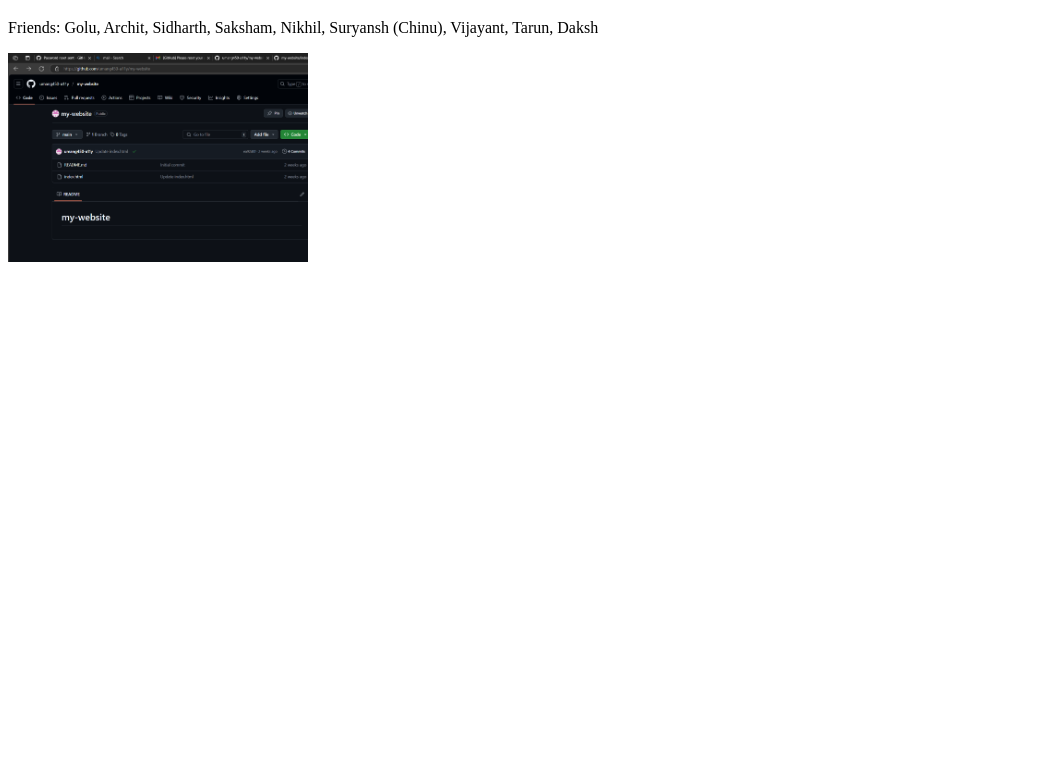
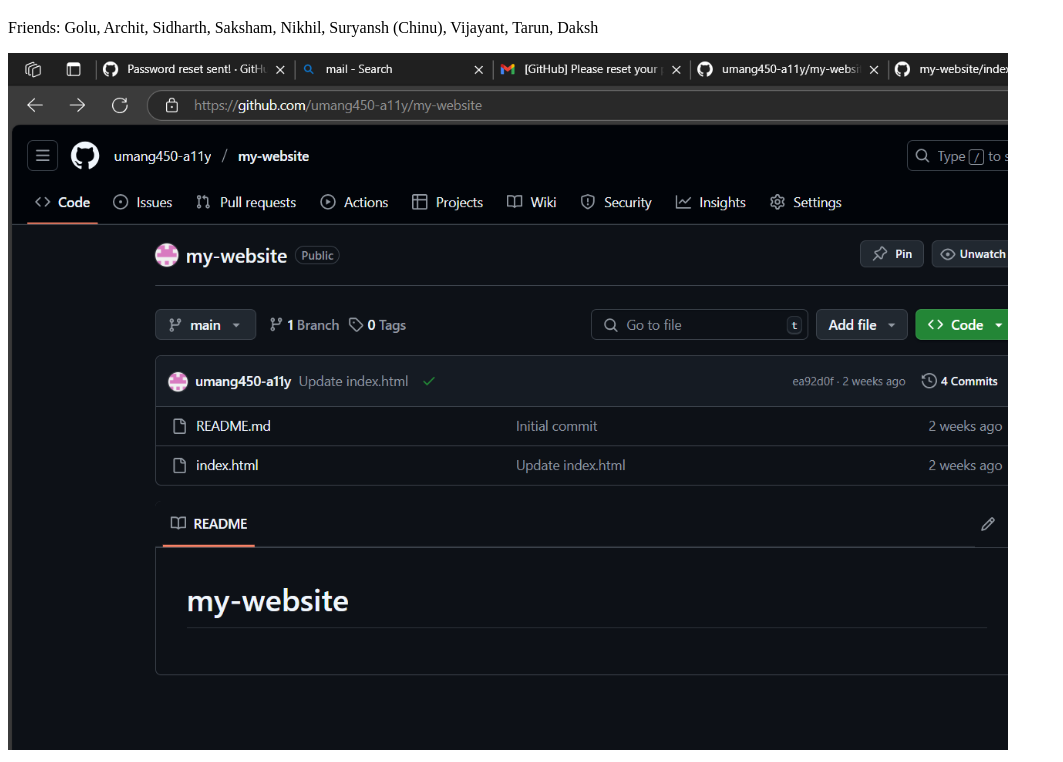
Before and after one commit to umang450-a11y/my-website, a plain HTML site: page index.html in a window 1280 px wide. Shown: the part 61-823 px from the top of the page, without its empty margins (0-1063 px from the left). Before the commit the page ends 800 px from the top, so only its background shows below. Drawn offline with Linux system fonts and the light colour scheme.

Commit message:
Update index.html

```diff
--- a/index.html
+++ b/index.html
@@ -8,6 +8,6 @@
   <p>Friends: Golu, Archit, Sidharth, Saksham, Nikhil, Suryansh (Chinu), Vijayant, Tarun, Daksh</p>
 
   <!-- Image added below -->
-  <img src="jaat.png" alt="Group Photo" width="300">
+  <img src="jaat.png" alt="Group Photo" width="1000">
 </body>
 </html>
```
